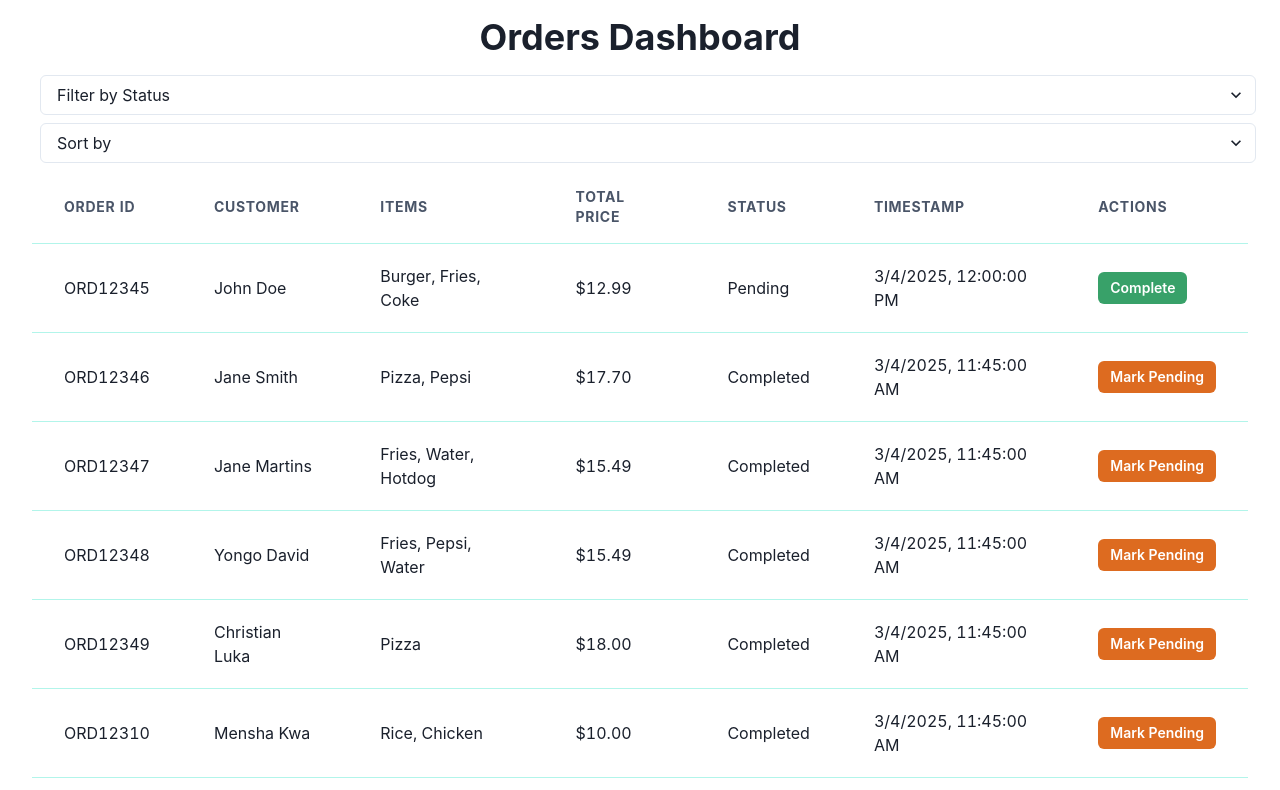
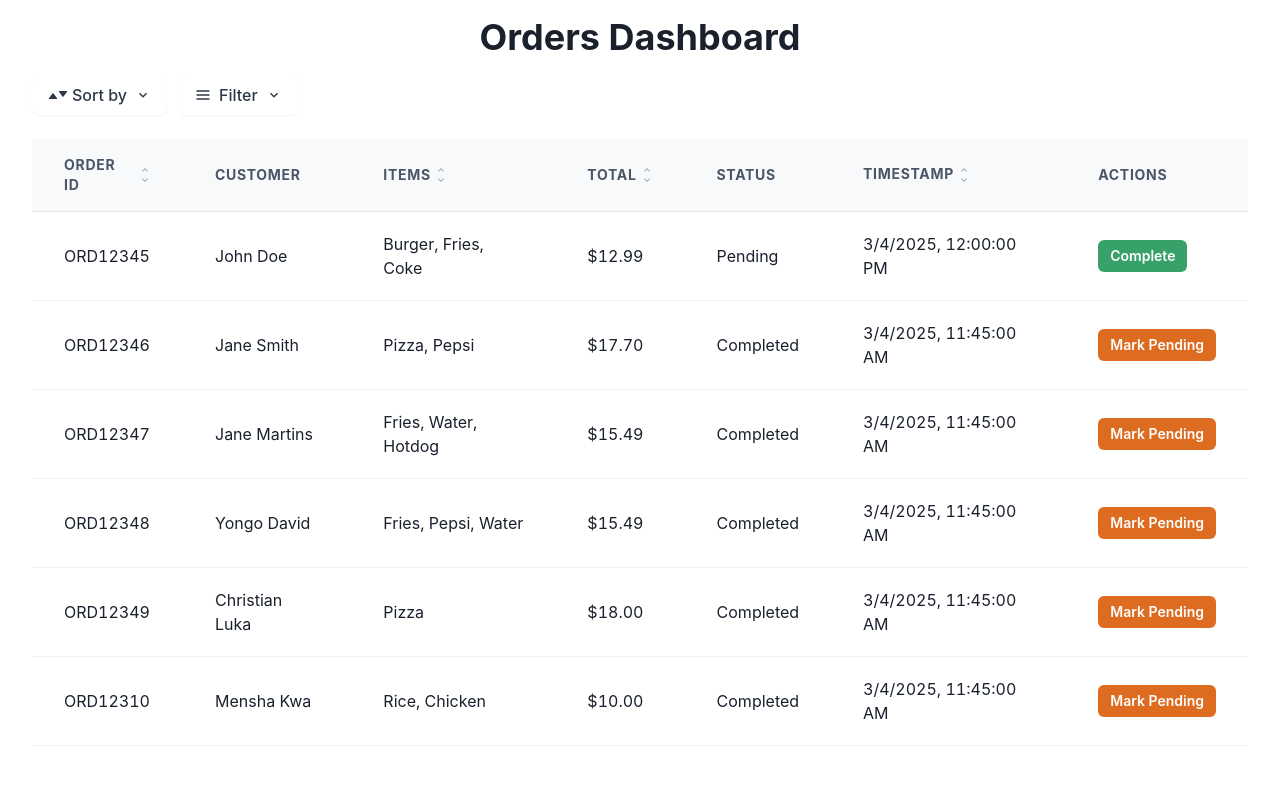
Before and after one commit to YongoDavid/YipOnlineAssesment, a React (Create React App) app in the folder assesment/: page / in a window 1280 px wide. Shown: the top 790 px of the page. Built offline with nearby package versions, Linux system fonts and the light colour scheme.

Commit message:
Design update

```diff
--- a/assesment/package.json
+++ b/assesment/package.json
@@ -3,6 +3,7 @@
   "version": "0.1.0",
   "private": true,
   "dependencies": {
+    "@chakra-ui/icons": "^2.2.4",
     "@chakra-ui/react": "^2.10.6",
     "@emotion/react": "^11.14.0",
     "@emotion/styled": "^11.14.0",
--- a/assesment/src/components/FilterSortControls.js
+++ b/assesment/src/components/FilterSortControls.js
@@ -1,17 +1,79 @@
-import { Select } from "@chakra-ui/react";
+import {
+  Button,
+  HStack,
+  Menu,
+  MenuButton,
+  MenuList,
+  MenuItem,
+  Box,
+  Flex
+} from "@chakra-ui/react";
+import {
+  ChevronDownIcon,
+  RepeatIcon,
+  HamburgerIcon,
+  TriangleUpIcon,
+  TriangleDownIcon,
+  ViewIcon
+} from "@chakra-ui/icons";
 
 function FilterSortControls({ setFilter, setSort }) {
   return (
-    <div>
-      <Select placeholder="Filter by Status" onChange={(e) => setFilter(e.target.value)} m={2}>
-        <option value="Pending">Pending</option>
-        <option value="Completed">Completed</option>
-      </Select>
-      <Select placeholder="Sort by" onChange={(e) => setSort(e.target.value)} m={2}>
-        <option value="date">Date</option>
-        <option value="price">Total Price</option>
-      </Select>
-    </div>
+    <Box mb={6}>
+      <HStack spacing={3}>
+        {/* Sort by Menu */}
+        <Menu>
+          <MenuButton
+            as={Button}
+            rightIcon={<ChevronDownIcon />}
+            leftIcon={
+              <Flex alignItems="center" mr={-1}>
+                <TriangleUpIcon boxSize={2.5} mb={-0.5} />
+                <TriangleDownIcon boxSize={2.5} mt={-0.5} />
+              </Flex>
+            }
+            bg="white"
+            color="gray.700"
+            fontWeight="medium"
+            px={4}
+            py={2}
+            borderRadius="lg"
+            _hover={{ bg: 'gray.50' }}
+            boxShadow="sm"
+          >
+            Sort by
+          </MenuButton>
+          <MenuList>
+            <MenuItem onClick={() => setSort('date')}>Date</MenuItem>
+            <MenuItem onClick={() => setSort('price')}>Total Price</MenuItem>
+          </MenuList>
+        </Menu>
+
+        {/* Filter Menu */}
+        <Menu>
+          <MenuButton
+            as={Button}
+            rightIcon={<ChevronDownIcon />}
+            leftIcon={<HamburgerIcon />}
+            bg="white"
+            color="gray.700"
+            fontWeight="medium"
+            px={4}
+            py={2}
+            borderRadius="lg"
+            _hover={{ bg: 'gray.50' }}
+            boxShadow="sm"
+          >
+            Filter
+          </MenuButton>
+          <MenuList>
+            <MenuItem onClick={() => setFilter('Pending')}>Pending</MenuItem>
+            <MenuItem onClick={() => setFilter('Completed')}>Completed</MenuItem>
+          </MenuList>
+        </Menu>
+
+      </HStack>
+    </Box>
   );
 }
 
--- a/assesment/src/components/OrdersTable.js
+++ b/assesment/src/components/OrdersTable.js
@@ -1,5 +1,6 @@
 import React, { useState, useEffect, useMemo, useCallback } from "react";
-import { Table, Thead, Tbody, Tr, Th, Td, Box, Heading, Spinner, Button } from "@chakra-ui/react";
+import { Table, Thead, Tbody, Tr, Th, Td, Box, Heading, Spinner, Button, Badge,Flex,Icon,Text} from "@chakra-ui/react";
+import { ChevronUpIcon, ChevronDownIcon } from "@chakra-ui/icons";
 import OrderStatusButton from "./OrderStatusButton"
 import FilterSortControls from "./FilterSortControls";
 import Data from '../data/mockOrders.json';
@@ -13,9 +14,28 @@ export default function OrdersTable() {
   const [error, setError] = useState(null);
   const [filter, setFilter] = useState('');
   const [sort, setSort] = useState('');
+  const [sortField, setSortField] = useState('');
+  const [sortDirection, setSortDirection] = useState('asc');
   const [page, setPage] = useState(1);
   const [loading, setLoading] = useState(false);
   const [hasMore, setHasMore] = useState(true);
+
+  // Handle sort toggle
+  const handleSort = (field) => {
+    if (sortField === field) {
+      setSortDirection(sortDirection === 'asc' ? 'desc' : 'asc');
+    } else {
+      setSortField(field);
+      setSortDirection('asc');
+    }
+
+    // Update the sort state based on the field
+    if (field === 'date') {
+      setSort('date');
+    } else if (field === 'price') {
+      setSort('price');
+    }
+  };
 
   // Memoize the filtered and sorted orders
   const processedOrders = useMemo(() => {
@@ -24,14 +44,18 @@ export default function OrdersTable() {
       .sort((a, b) => {
         if (!sort) return 0;
         if (sort === 'date') {
-          return new Date(b.timestamp) - new Date(a.timestamp);
+          return sortDirection === 'asc'
+            ? new Date(a.timestamp) - new Date(b.timestamp)
+            : new Date(b.timestamp) - new Date(a.timestamp);
         }
         if (sort === 'price') {
-          return b.totalPrice - a.totalPrice;
+          return sortDirection === 'asc'
+            ? a.totalPrice - b.totalPrice
+            : b.totalPrice - a.totalPrice;
         }
         return 0;
       });
-  }, [orders, filter, sort]);
+  }, [orders, filter, sort, sortDirection]);
 
   // Memoize the paginated orders
   const paginatedOrders = useMemo(() => {
@@ -39,6 +63,7 @@ export default function OrdersTable() {
     const endIndex = page * ITEMS_PER_PAGE;
     return processedOrders.slice(startIndex, endIndex);
   }, [processedOrders, page]);
+
 
   // Memoize the handleOrderStatusChange function
   const handleOrderStatusChange = useCallback((orderId, newStatus) => {
@@ -110,16 +135,91 @@ export default function OrdersTable() {
         Orders Dashboard
       </Heading>
       <FilterSortControls setFilter={setFilter} setSort={setSort}/>
-      <Table variant="simple" colorScheme="teal" size="lg">
+      <Table variant="simple" size="lg" borderCollapse="collapse">
         <Thead>
-          <Tr>
-            <Th>Order ID</Th>
-            <Th>Customer</Th>
-            <Th>Items</Th>
-            <Th>Total Price</Th>
-            <Th>Status</Th>
-            <Th>Timestamp</Th>
-            <Th>Actions</Th>
+          <Tr bg="#f8f9fa">
+            <Th
+              py={4}
+              borderBottom="1px solid #e2e8f0"
+              onClick={() => handleSort('id')}
+              cursor="pointer"
+            >
+              <Flex align="center">
+                Order ID
+                  <Flex direction="column" ml={1}>
+                    <Icon as={ChevronUpIcon} w={3} h={3} color={sortField === 'id' && sortDirection === 'asc' ? 'black' : 'gray.400'} />
+                    <Icon as={ChevronDownIcon} w={3} h={3} mt="-2px" color={sortField === 'id' && sortDirection === 'desc' ? 'black' : 'gray.400'} />
+                  </Flex>
+              </Flex>
+            </Th>
+            <Th
+              py={4}
+              borderBottom="1px solid #e2e8f0"
+              onClick={() => handleSort('date')}
+              cursor="pointer"
+            >
+              Customer
+            </Th>
+            <Th
+              py={4}
+              borderBottom="1px solid #e2e8f0"
+              cursor="pointer"
+            >
+              <Flex align="center">
+                Items
+                <Flex direction="column" ml={1}>
+                  <Icon as={ChevronUpIcon} w={3} h={3} color="gray.400" />
+                  <Icon as={ChevronDownIcon} w={3} h={3} mt="-2px" color="gray.400" />
+                </Flex>
+              </Flex>
+            </Th>
+            <Th
+              py={4}
+              borderBottom="1px solid #e2e8f0"
+              onClick={() => handleSort('price')}
+              cursor="pointer"
+            >
+              <Flex align="center">
+                Total
+                <Flex direction="column" ml={1}>
+                  <Icon as={ChevronUpIcon} w={3} h={3} color={sortField === 'price' && sortDirection === 'asc' ? 'black' : 'gray.400'} />
+                  <Icon as={ChevronDownIcon} w={3} h={3} mt="-2px" color={sortField === 'price' && sortDirection === 'desc' ? 'black' : 'gray.400'} />
+                </Flex>
+              </Flex>
+            </Th>
+            <Th
+              py={4}
+              borderBottom="1px solid #e2e8f0"
+              cursor="pointer"
+            >
+              <Flex align="center">
+                Status
+                {/* <Flex direction="column" ml={1}>
+                  <Icon as={ChevronUpIcon} w={3} h={3} color="gray.400" />
+                  <Icon as={ChevronDownIcon} w={3} h={3} mt="-2px" color="gray.400" />
+                </Flex> */}
+              </Flex>
+            </Th>
+            <Th
+              py={4}
+              borderBottom="1px solid #e2e8f0"
+              onClick={() => handleSort('date')}
+              cursor="pointer"
+            >
+              <Flex>
+                Timestamp
+                <Flex direction="column" ml={1}>
+                  <Icon as={ChevronUpIcon} w={3} h={3} color={sortField === 'date' && sortDirection === 'asc' ? 'black' : 'gray.400'} />
+                  <Icon as={ChevronDownIcon} w={3} h={3} mt="-2px" color={sortField === 'date' && sortDirection === 'desc' ? 'black' : 'gray.400'} />
+                </Flex>
+              </Flex>
+            </Th>
+            <Th
+              py={4}
+              borderBottom="1px solid #e2e8f0"
+              onClick={() => handleSort('id')}
+              cursor="pointer"
+            >Actions</Th>
           </Tr>
         </Thead>
         <Tbody>
```
Also changed, not shown: 1 other file (tests, documents, lock files or other folders).
